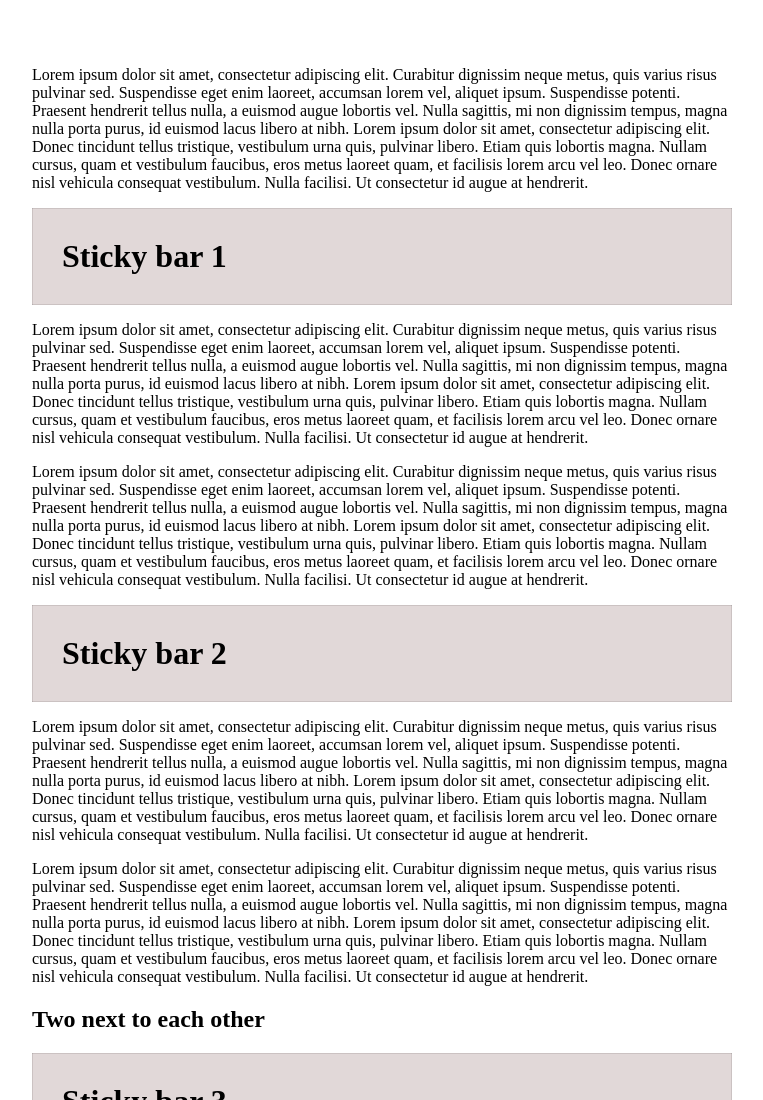
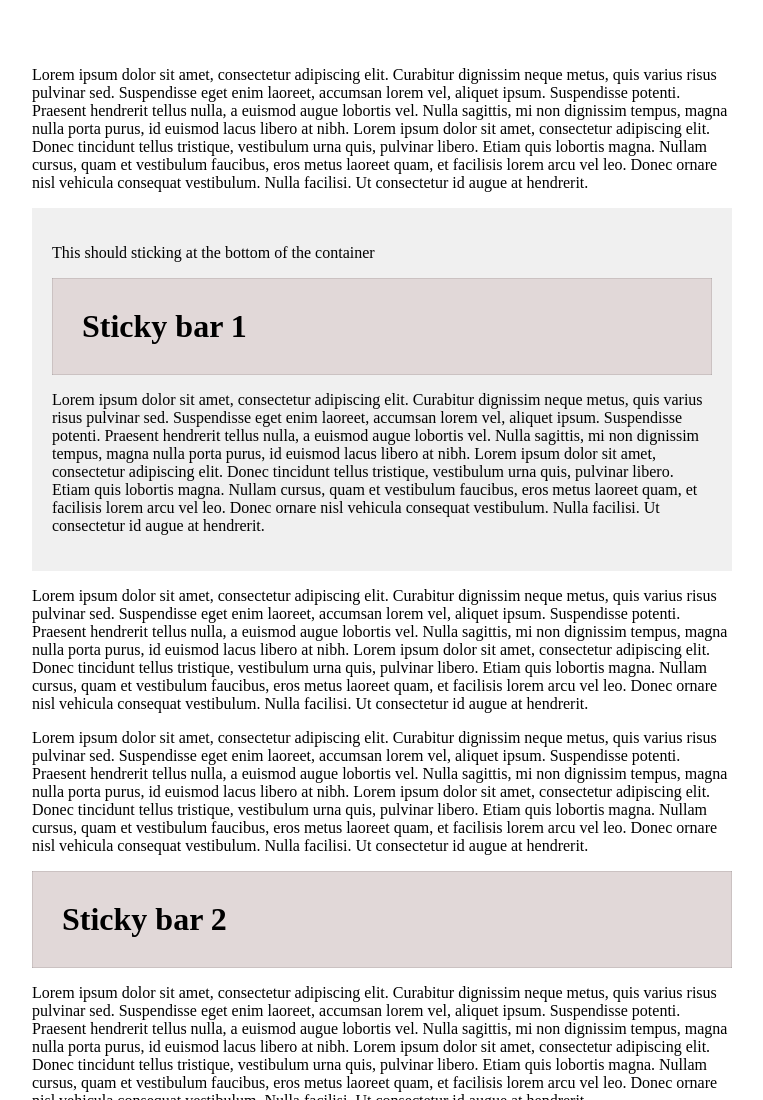
Before and after one commit to benjaminreid/position-sticky-polyfill, a plain HTML site: page demo/index.html in a window 1280 px wide. Shown: the top 1100 px of the page, without its empty margins (258-1021 px from the left). Drawn offline with Linux system fonts and the light colour scheme.

Commit message:
Test for sticking in container

```diff
--- a/demo/index.html
+++ b/demo/index.html
@@ -12,8 +12,18 @@
         Lorem ipsum dolor sit amet, consectetur adipiscing elit. Curabitur dignissim neque metus, quis varius risus pulvinar sed. Suspendisse eget enim laoreet, accumsan lorem vel, aliquet ipsum. Suspendisse potenti. Praesent hendrerit tellus nulla, a euismod augue lobortis vel. Nulla sagittis, mi non dignissim tempus, magna nulla porta purus, id euismod lacus libero at nibh. Lorem ipsum dolor sit amet, consectetur adipiscing elit. Donec tincidunt tellus tristique, vestibulum urna quis, pulvinar libero. Etiam quis lobortis magna. Nullam cursus, quam et vestibulum faucibus, eros metus laoreet quam, et facilisis lorem arcu vel leo. Donec ornare nisl vehicula consequat vestibulum. Nulla facilisi. Ut consectetur id augue at hendrerit.
       </p>
 
-      <div class="header" id="first">
-        <h1>Sticky bar 1</h1>
+      <div class="container">
+
+        <p>This should sticking at the bottom of the container</p>
+
+        <div class="header" id="first">
+          <h1>Sticky bar 1</h1>
+        </div>
+
+        <p>
+          Lorem ipsum dolor sit amet, consectetur adipiscing elit. Curabitur dignissim neque metus, quis varius risus pulvinar sed. Suspendisse eget enim laoreet, accumsan lorem vel, aliquet ipsum. Suspendisse potenti. Praesent hendrerit tellus nulla, a euismod augue lobortis vel. Nulla sagittis, mi non dignissim tempus, magna nulla porta purus, id euismod lacus libero at nibh. Lorem ipsum dolor sit amet, consectetur adipiscing elit. Donec tincidunt tellus tristique, vestibulum urna quis, pulvinar libero. Etiam quis lobortis magna. Nullam cursus, quam et vestibulum faucibus, eros metus laoreet quam, et facilisis lorem arcu vel leo. Donec ornare nisl vehicula consequat vestibulum. Nulla facilisi. Ut consectetur id augue at hendrerit.
+        </p>
+
       </div>
 
       <p>
--- a/demo/styles.css
+++ b/demo/styles.css
@@ -13,6 +13,11 @@ body {
   padding-top: 50px;
 }
 
+.container {
+  background: #F0F0F0;
+  padding: 20px;
+}
+
 .header {
   padding: 30px;
   background: #E1D8D8;
```
